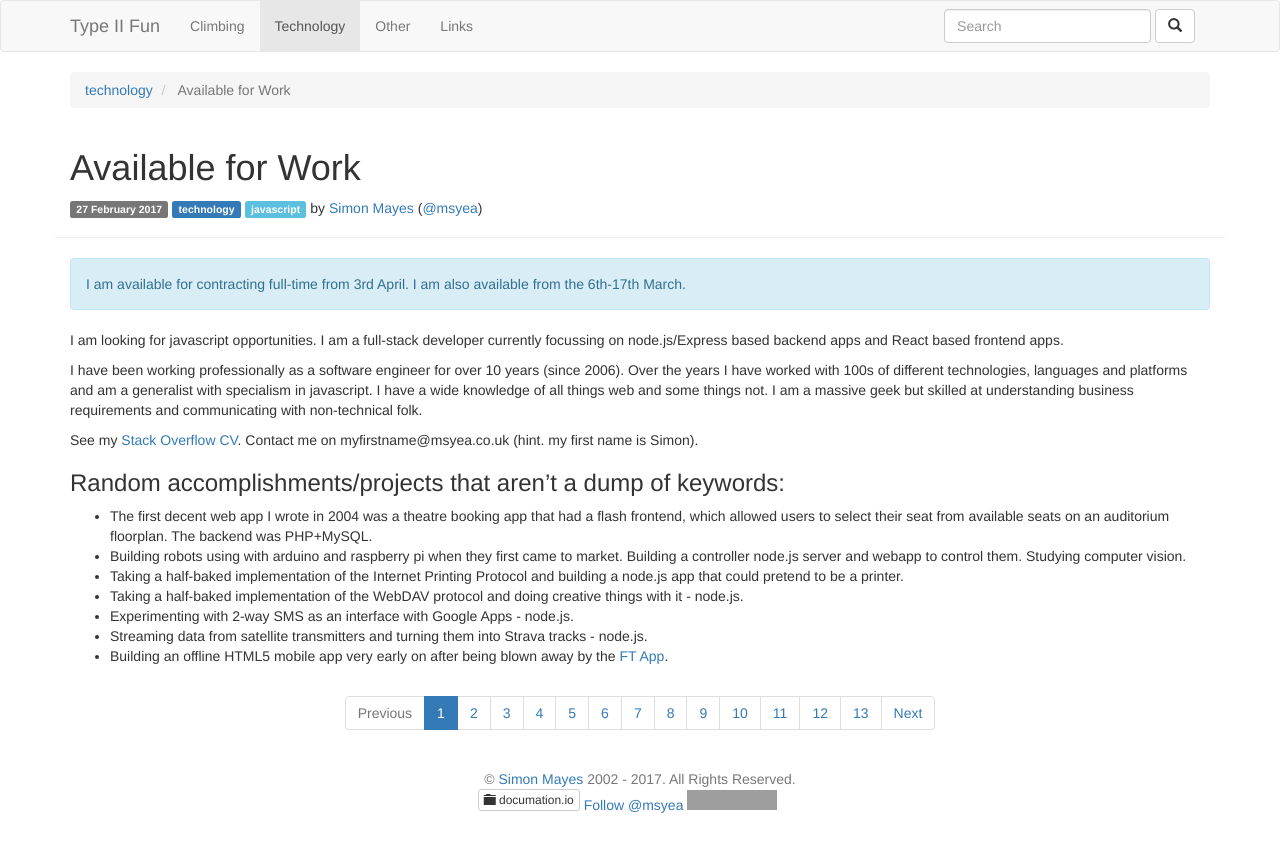
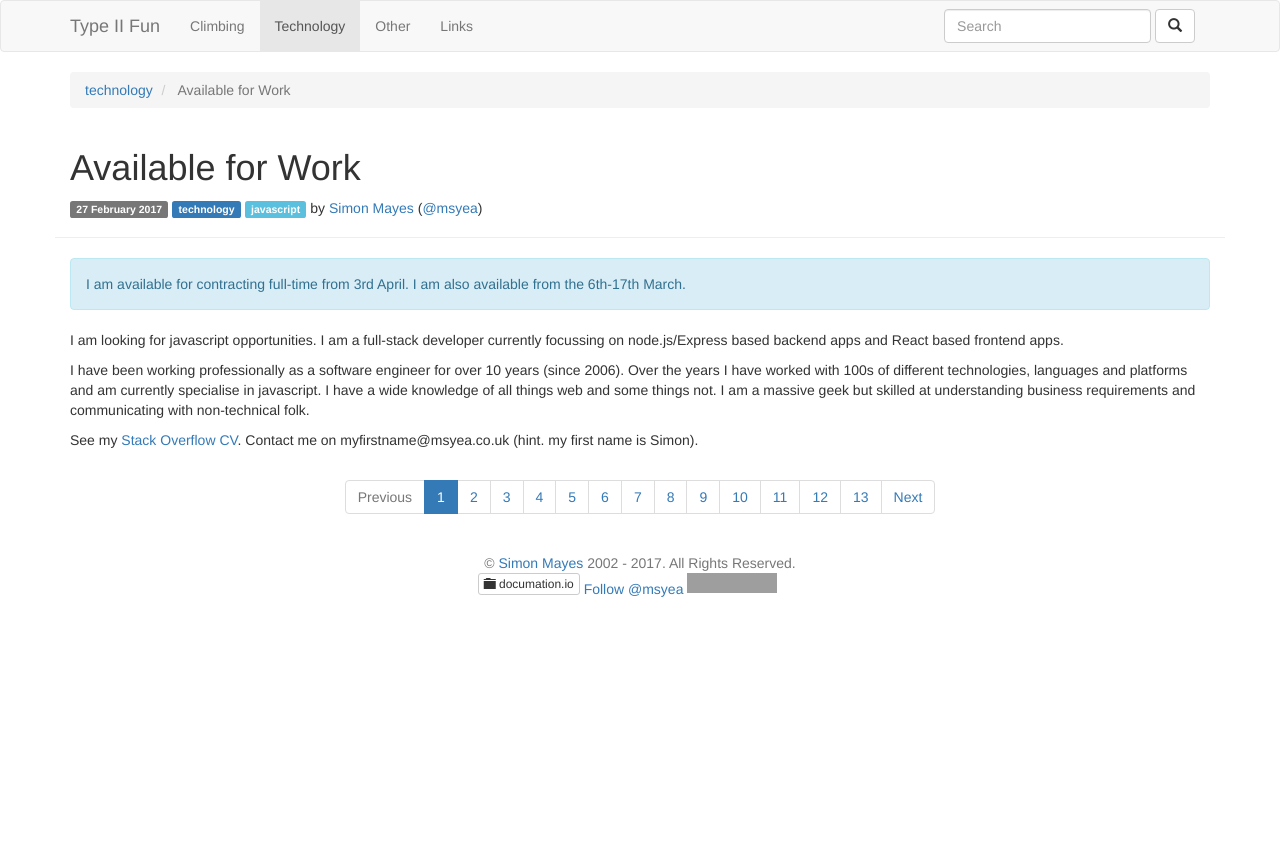
Before and after one commit to msyea/msyea.github.io, a Jekyll site: the page built from _posts/2017-02-27-available-for-work.md, in a window 1280 px wide. Shown: the top 852 px of the page. Built offline with Jekyll 4.4.1, drawn with Linux system fonts in a browser that asks for light colours; comment, search, counter and statistics services are not loaded; grey boxes are pictures that could not be loaded.

Commit message:
Tweaking bio

```diff
--- a/_posts/2017-02-27-available-for-work.md
+++ b/_posts/2017-02-27-available-for-work.md
@@ -7,16 +7,6 @@ tags: [javascript]
 
 I am looking for javascript opportunities. I am a full-stack developer currently focussing on node.js/Express based backend apps and React based frontend apps.
 
-I have been working professionally as a software engineer for over 10 years (since 2006). Over the years I have worked with 100s of different technologies, languages and platforms and am a generalist with specialism in javascript. I have a wide knowledge of all things web and some things not. I am a massive geek but skilled at understanding business requirements and communicating with non-technical folk.
+I have been working professionally as a software engineer for over 10 years (since 2006). Over the years I have worked with 100s of different technologies, languages and platforms and am currently specialise in javascript. I have a wide knowledge of all things web and some things not. I am a massive geek but skilled at understanding business requirements and communicating with non-technical folk.
 
 See my [Stack Overflow CV](http://stackoverflow.com/cv/msyea). Contact me on myfirstname@msyea.co.uk (hint. my first name is Simon).
-
-### Random accomplishments/projects that aren't a dump of keywords:
-
-* The first decent web app I wrote in 2004 was a theatre booking app that had a flash frontend, which allowed users to select their seat from available seats on an auditorium floorplan. The backend was PHP+MySQL.
-* Building robots using with arduino and raspberry pi when they first came to market. Building a controller node.js server and webapp to control them. Studying computer vision.
-* Taking a half-baked implementation of the Internet Printing Protocol and building a node.js app that could pretend to be a printer.
-* Taking a half-baked implementation of the WebDAV protocol and doing creative things with it - node.js.
-* Experimenting with 2-way SMS as an interface with Google Apps - node.js.
-* Streaming data from satellite transmitters and turning them into Strava tracks - node.js.
-* Building an offline HTML5 mobile app very early on after being blown away by the [FT App](https://app.ft.com).
```
